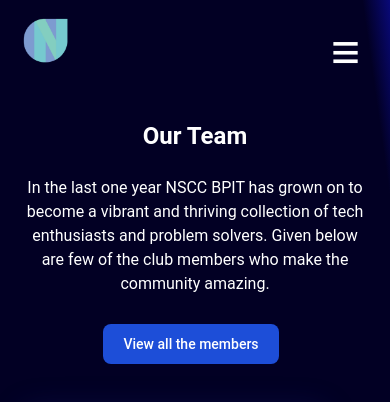
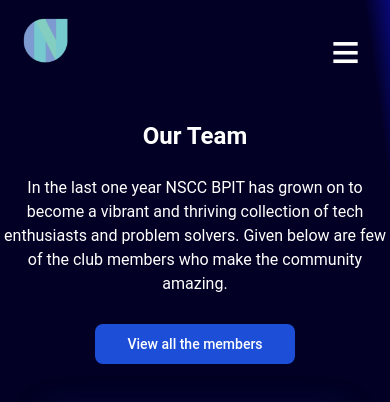
Before and after one commit to namespacecomm/namespace-community-website, a React (Create React App) app: page /team in a window 390 px wide. Shown: the top 402 px of the page. Built offline with nearby package versions, Linux system fonts and the light colour scheme; a web font is replaced by a local one.

Commit message:
responsiveness sorted

```diff
--- a/src/Pages/AllTeams/AllTeams.jsx
+++ b/src/Pages/AllTeams/AllTeams.jsx
@@ -23,14 +23,18 @@ const Section = styled.div`
 
 const Container = styled.div`
   scroll-snap-align: center;
-  width: 1400px;
-  @media only screen and (max-width: 768px) {
-    width: 100%;
 
-    flex-direction: column;
+  @media only screen and (max-width: 738px) {
+    width: 100vw;
+    justify-content: center;
+    align-items: center;
+  }
+  @media only screen and (max-width: 1030px) {
+    width: 100vw;
+    justify-content: center;
+    align-items: center;
+  }
 
-    justify-content: space-between;
-  }
   @media only screen and (max-width: 1030px) {
     width: 100vw;
     justify-content: center;
@@ -51,12 +55,12 @@ function AllTeams() {
     <Section>
         <Navbar />
       <Container>
-        <div className=" px-6 py-10">
-          <h1 className="text-2xl font-semibold text-center text-white capitalize lg:text-3xl ">
+        <div className=" px-0 py-10 ">
+          <h1 className="text-2xl font-semibold text-center text-white capitalize lg:text-3xl flex justify-center items-center">
             our team
           </h1>
 
-          <p className="max-w-2xl mx-auto my-6 text-center ">
+          <p className="max-w-2xl mx-auto my-6 text-center flex justify-center items-center">
             In the last one year NSCC BPIT has grown on to become a vibrant
             and thriving collection of tech enthusiasts and problem solvers.
             Given below are few of the club members who make the community amazing.
@@ -66,52 +70,16 @@ function AllTeams() {
            <a href="https://drive.google.com/file/d/1A-VyrV37sfBCl9OJ_0FYSlwMsYM-sBvG/view?usp=sharing">
            <button
               type="button"
-              className="text-white mt-1 bg-blue-700 font-medium rounded-lg text-sm px-5 py-2.5 text-center mr-2 mb-2"
+              className="text-white mt-1 bg-blue-700 font-medium rounded-lg text-sm px-8 py-2.5 text-center mr-0 mb-2"
             >
               View all the members
             </button>
            </a>
-            {/* <div className="flex items-center p-1 border border-blue-600 dark:border-blue-400 rounded-xl"> */}
-
-              {/* <button
-                className={`px-4 py-2 text-sm font-medium capitalize hover:bg-blue-600 md:py-3 rounded-xl md:px-12 ${activeFilter === "SC" ? 'bg-blue-600 text-white':'' }`}
-                onClick={() => handleTeamFilter("SC")}
-              >
-                Senior Council
-              </button>
-              <button
-                className={`px-4 py-2 text-sm font-medium capitalize hover:bg-blue-600 md:py-3 rounded-xl md:px-12 ${activeFilter === "JC" ? 'bg-blue-600 text-white':'' }`}
-                onClick={() => handleTeamFilter("JC")}
-              >
-                Junior Council
-              </button>
-
-              <button
-                className={`px-4 py-2 text-sm font-medium capitalize hover:bg-blue-600 md:py-3 rounded-xl md:px-12 ${activeFilter === "STM" ? 'bg-blue-600 text-white':'' }`}
-                onClick={() => handleTeamFilter("STM")}
-              >
-                Senior Tech Team
-              </button>
-
-              <button
-                className={`px-4 py-2 text-sm font-medium capitalize hover:bg-blue-600 md:py-3 rounded-xl md:px-12 ${activeFilter === "JTM" ? 'bg-blue-600 text-white':'' }`}
-                onClick={() => handleTeamFilter("JTM")}
-              >
-                Junior Tech Team
-              </button>
-
-              <button
-                className={`px-4 py-2 text-sm font-medium capitalize hover:bg-blue-600 md:py-3 rounded-xl md:px-12 ${activeFilter === "FTM" ? 'bg-blue-600 text-white':'' }`}
-                onClick={() => handleTeamFilter("FTM")}
-              >
-                Freshers Tech Team
-              </button> */}
-            {/* </div> */}
           </div>
 
 
-
-          <div className="grid grid-cols-1 gap-16 mt-8 xl:mt-16 md:grid-cols-3 xl:grid-cols-4 xl:gap-16">
+<div className="flex justify-center items-center">
+<div className="my-grid">
             {filterTeam.map((member) => {
               return (
                 <TeamCard
@@ -126,6 +94,8 @@ function AllTeams() {
               );
             })}
           </div>
+</div>
+
         </div>
       </Container>
     </Section>
--- a/src/index.css
+++ b/src/index.css
@@ -1,3 +1,15 @@
 @tailwind base;
 @tailwind components;
 @tailwind utilities;
+
+.my-grid {
+
+      @apply grid grid-cols-1 gap-0 mt-8 xl:mt-8;
+
+      @apply md:grid-cols-2;
+
+      @apply lg:grid-cols-3;
+
+      @apply xl:grid-cols-4 gap-10 xl:mt-16;
+
+  }
```
